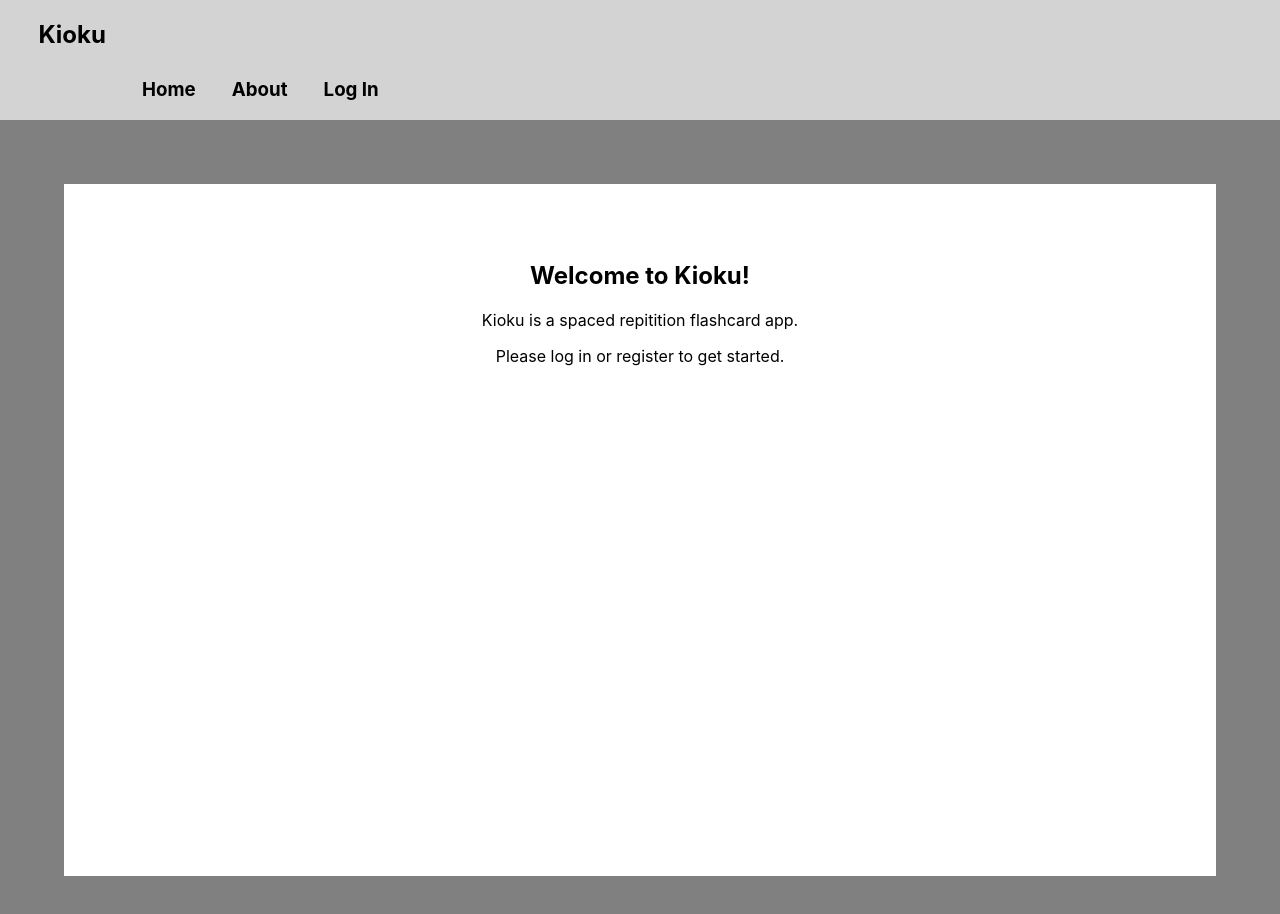
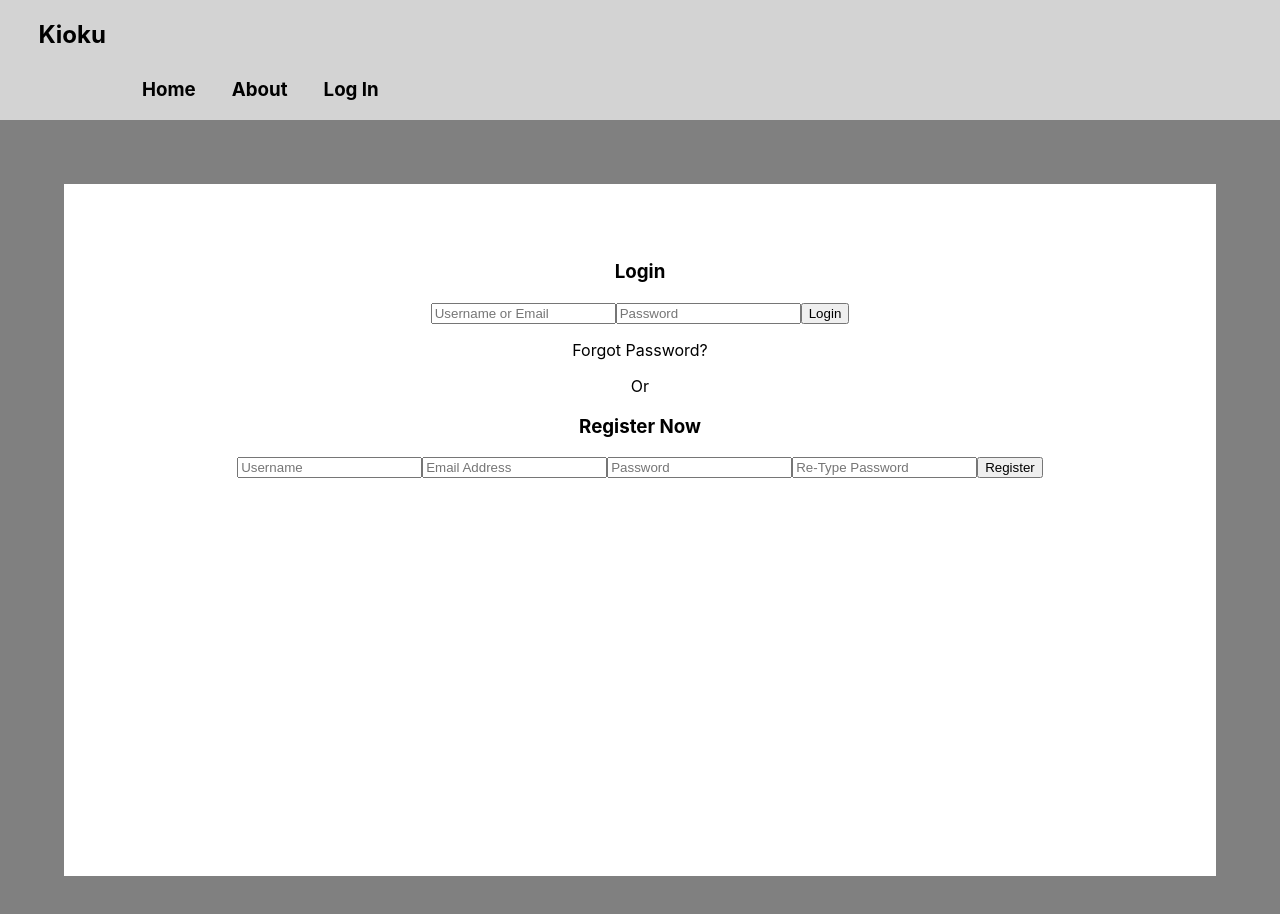
Before and after one commit to CameronVarenas/Devmountain-personal-project, a React (Create React App) app: page / in a window 1280 px wide. Shown: the top 914 px of the page. Built offline with nearby package versions, Linux system fonts and the light colour scheme.

Commit message:
Started work on auth page display

```diff
--- a/src/App.css
+++ b/src/App.css
@@ -20,7 +20,7 @@
   margin-left: 3%;
 }
 
-.auth {
+.login {
   margin-top: 6.5%;
   margin-left: 3%;
 }
@@ -36,3 +36,11 @@
   padding-top: 5%;
   display: inline-block;
 }
+
+.auth {
+  padding-top: 5%;
+}
+
+.auth-input {
+
+}
--- a/src/App.js
+++ b/src/App.js
@@ -1,6 +1,6 @@
-import logo from './logo.svg';
 import './App.css';
-import Landing from './components/Landing'
+import Landing from './components/Landing';
+import Auth from './components/Auth';
 
 function App() {
   return (
@@ -10,11 +10,12 @@ function App() {
           <h1 className='title'>Kioku</h1>
           <h3 className='options'>Home</h3>
           <h3 className='options'>About</h3>
-          <h3 className='auth'>Log In</h3>
+          <h3 className='login'>Log In</h3>
         </section>
       </header>
       <div className='page-display'>
-        <Landing />
+        {/* <Landing /> */}
+        <Auth />
       </div>
     </div>
   );
--- a/src/components/Auth.js
+++ b/src/components/Auth.js
@@ -0,0 +1,24 @@
+import React from 'react'
+
+export default function Auth() {
+    return (
+        <div className='auth'>
+            <h3>Login</h3>
+            <section>
+                <input className='auth-input' placeholder='Username or Email'></input>
+                <input className='auth-input' placeholder='Password'></input>
+                <button>Login</button>
+                <p>Forgot Password?</p>
+            </section>
+            <p>Or</p>
+            <h3>Register Now</h3>
+            <section>
+                <input className='auth-input' placeholder='Username'></input>
+                <input className='auth-input' placeholder='Email Address'></input>
+                <input className='auth-input' placeholder='Password'></input>
+                <input className='auth-input' placeholder='Re-Type Password'></input>
+                <button>Register</button>
+            </section>
+        </div>
+    )
+}
```
